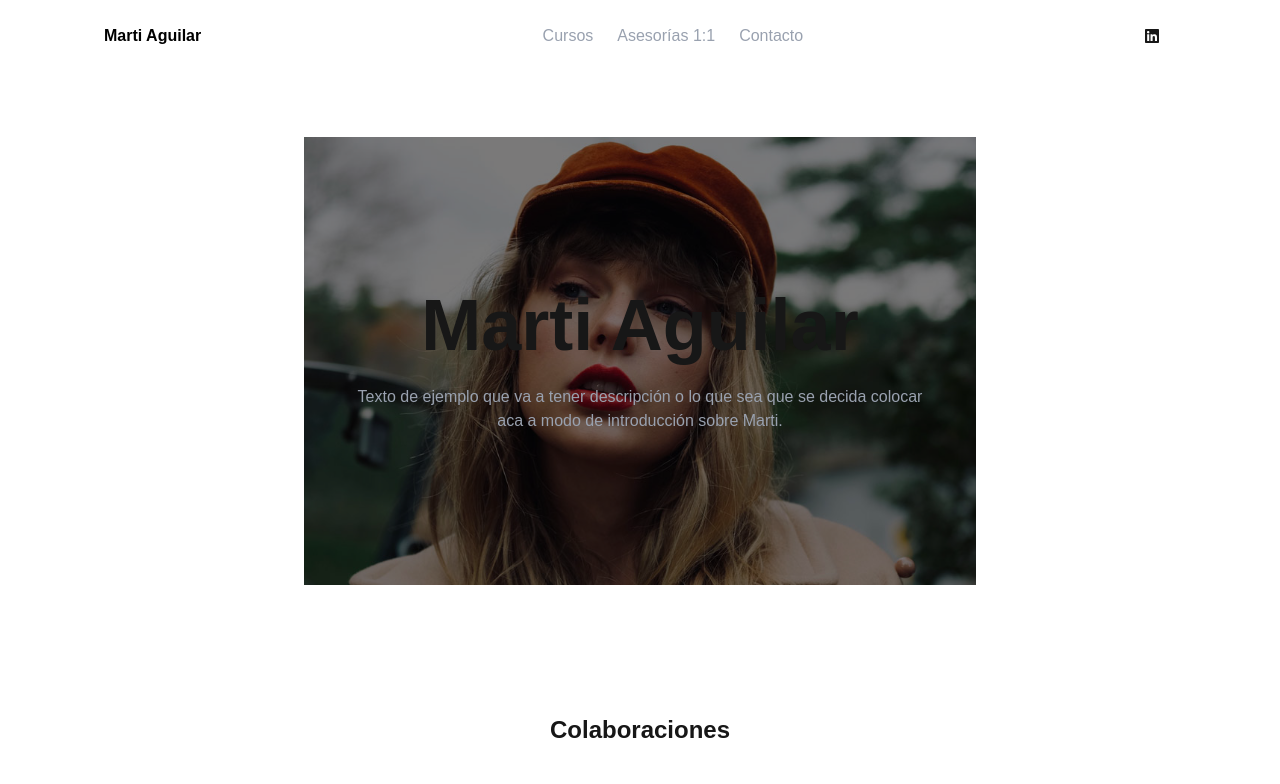
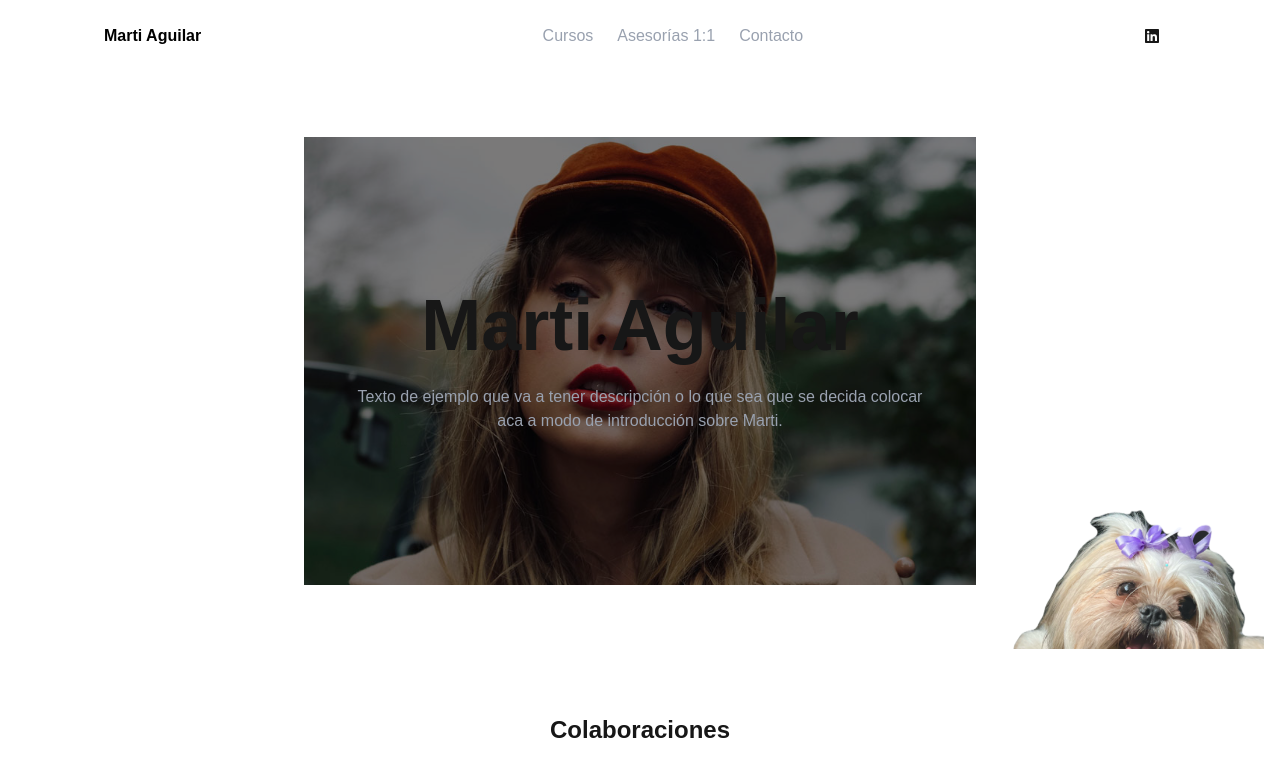
Before and after one commit to Owen-M9/martiaguilar, a Next.js app: page / in a window 1280 px wide. Shown: the top 784 px of the page. Built offline with nearby package versions, Linux system fonts and the light colour scheme; grey boxes are pictures that could not be loaded; some icons are missing.

Commit message:
feat: agregar easter egg de Cookie en el Hero

```diff
--- a/components/Hero.tsx
+++ b/components/Hero.tsx
@@ -1,8 +1,13 @@
+"use client";
+
+import { useState } from "react";
 import Image from "next/image";
 
 export default function Hero() {
+  const [isRevealed, setIsRevealed] = useState(false);
+
   return (
-    <section className="px-6 py-8 md:py-12 lg:py-16 border-t border-white/[10%]">
+    <section className="px-6 py-8 md:py-12 lg:py-16 relative overflow-hidden border-t border-white/[10%]">
       <div className="relative mx-auto max-w-2xl aspect-[3/2]">
         <Image
           src="/images/hero-placeholder.jpeg"
@@ -23,6 +28,19 @@ export default function Hero() {
           </p>
         </div>
       </div>
+      <Image
+        src="/images/Cookie-logo.PNG"
+        alt="Cookie"
+        className={`absolute bottom-0 right-4 transition-transform duration-300 cursor-pointer ${
+          isRevealed ? "translate-y-0" : "translate-y-[65%]"
+        } ${!isRevealed ? "animate-bounce" : ""}`}
+        priority
+        width={280}
+        height={280}
+        onMouseEnter={() => setIsRevealed(true)}
+        onMouseLeave={() => setIsRevealed(false)}
+        onClick={() => setIsRevealed((prev) => !prev)}
+      />
     </section>
   );
 }
```
Also changed, not shown: public/images/Cookie-logo.PNG (added).
